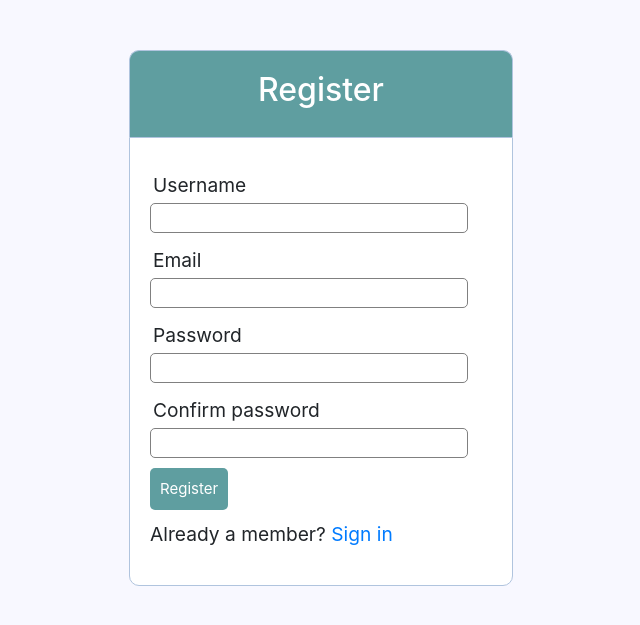
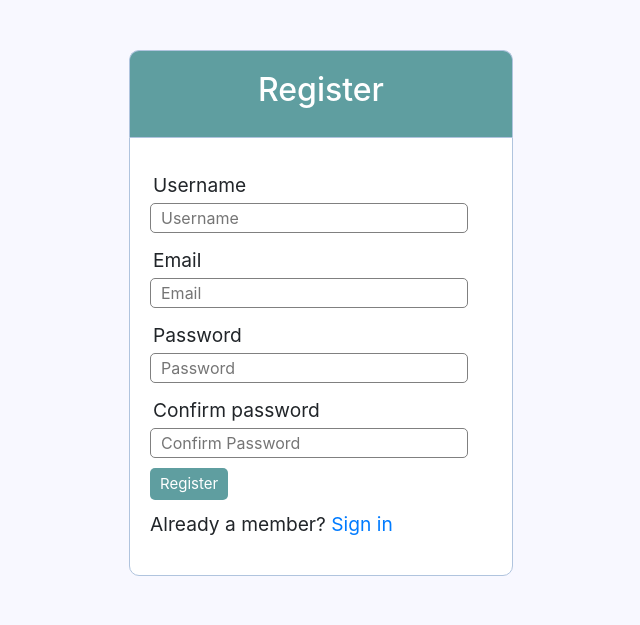
Before and after one commit to BryanTieu/SoftwareGroupProject, a PHP site: page /Project/register.php in a window 1280 px wide. Shown: the top 625 px of the page, without its empty margins (319-959 px from the left). Run offline with PHP 8.4, Linux system fonts and the light colour scheme; some libraries are stand-ins or nearby versions.

Commit message:
Add files via upload

```diff
--- a/Project/index.php
+++ b/Project/index.php
@@ -18,7 +18,7 @@ if (isset($_GET['logout'])) {
     <meta charset="UTF-8">
     <meta name="viewport" content="width=device-width, initial-scale=1.0">
     <meta http-equiv="X-UA-Compatible" content="ie=edge">
-    <title>Fuel Quote</title>
+    <title>Home Page</title>
     <link rel="stylesheet" href="https://maxcdn.bootstrapcdn.com/bootstrap/4.0.0/css/bootstrap.min.css"
           integrity="sha384-Gn5384xqQ1aoWXA+058RXPxPg6fy4IWvTNh0E263XmFcJlSAwiGgFAW/dAiS6JXm" crossorigin="anonymous">
     <link rel="stylesheet" href="style.css">
--- a/Project/profile.php
+++ b/Project/profile.php
@@ -130,7 +130,7 @@ if (!isset($_SESSION['username'])) {
         <div class="input-group">
             <label>Fullname</label>
             <label>
-                <input type="text" name="full_name" placeholder="Enter FullName" style="width:20em; text-align: left; padding: 5px 5px" required value=" <?php echo $full_name; ?>" />
+                <input type="text" name="full_name" placeholder="Enter Full Name" style="width:20em; text-align: left; padding: 5px 5px" required />
             </label>
         </div>
 
@@ -165,7 +165,7 @@ if (!isset($_SESSION['username'])) {
         <div class="form-group">
             <!-- State Button -->
             <label for="areastate" class="control-label">State</label>
-            <select class="form-control" id="areastate" type="text" name="areastate" required>
+            <select class="form-control" id="areastate" type="text" name="areastate" autocomplete="off" required>
                 <option value="<?php echo $state="AL"; ?>">AL</option>
                 <option value="<?php echo $state="Ak"; ?>">AK</option>
                 <option value="<?php echo $state="AZ"; ?>">AZ</option>
@@ -231,6 +231,7 @@ if (!isset($_SESSION['username'])) {
                 name="zip" placeholder="#####" required="required" /> -->
         </div>
 
+        Please Confirm Before Submitting
         <!-- Submit Button -->
         <div class="input-group">
             <button type="submit" class="btn" name="update">Update</button>
--- a/Project/register.php
+++ b/Project/register.php
@@ -6,7 +6,7 @@
     <meta charset="UTF-8">
     <meta name="viewport" content="width=device-width, initial-scale=1.0">
     <meta http-equiv="X-UA-Compatible" content="ie=edge">
-    <title>Fuel Quote</title>
+    <title>Register</title>
     <link rel="stylesheet" href="https://maxcdn.bootstrapcdn.com/bootstrap/4.0.0/css/bootstrap.min.css"
           integrity="sha384-Gn5384xqQ1aoWXA+058RXPxPg6fy4IWvTNh0E263XmFcJlSAwiGgFAW/dAiS6JXm" crossorigin="anonymous">
     <link rel="stylesheet" href="style.css">
@@ -43,22 +43,22 @@
   	<?php include('errors.php'); ?>
   	<div class="input-group">
   	  <label>Username</label>
-  	  <input type="text" name="username" value="<?php echo $username; ?>">
+  	  <input type="text" name="username" style="text-align: left; padding: 5px 10px;" placeholder="Username" value="<?php echo $username; ?>">
   	</div>
   	<div class="input-group">
   	  <label>Email</label>
-  	  <input type="email" name="email" value="<?php echo $email; ?>">
+  	  <input type="email" name="email" style="text-align: left; padding: 5px 10px;" placeholder="Email" value="<?php echo $email; ?>">
   	</div>
   	<div class="input-group">
   	  <label>Password</label>
-  	  <input type="password" name="password_1">
+  	  <input type="password" name="password_1" style="text-align: left; padding: 5px 10px;" placeholder="Password">
   	</div>
   	<div class="input-group">
   	  <label>Confirm password</label>
-  	  <input type="password" name="password_2">
+  	  <input type="password" name="password_2" style="text-align: left; padding: 5px 10px;" placeholder="Confirm Password">
   	</div>
   	<div class="input-group">
-  	  <button type="submit" class="btn" name="reg_user">Register</button>
+  	  <button type="submit" class="btn" name="reg_user" style="text-align: left; padding: 5px 10px;">Register</button>
   	</div>
   	<p>
   		Already a member? <a href="login.php">Sign in</a>
--- a/Project/server.php
+++ b/Project/server.php
@@ -1,3 +1,4 @@
+
 <?php
 session_start();
 
@@ -12,6 +13,13 @@ $address2 = "";
 $city = "";
 $state = "";
 $zipcode = "";
+
+// Get Quote values initialized
+$currentPrice = 1.50;
+$companyProfit = .10;
+$locationFactor = 0.04;
+$history = 0.00;
+$gallons = 0.03;
 
 
 // connect to the database
@@ -89,7 +97,8 @@ if (isset($_POST['login_user'])) {
             $_SESSION['success'] = "You are now logged in please update your profile if needed";
 
             header('location: profile.php');
-        }else {
+        }
+        else {
             array_push($errors, "Wrong username/password combination");
         }
     }
@@ -103,37 +112,4 @@ if (isset($_GET['logout'])) {
     header("location: login.php");
 }
 
-// this code does not work for some reason had to do it the ugly way will fix in the future ***
-// User Profile
-//if(isset($_POST['update'])) {
-    //$id = $_SESSION['id'];
-    //$checkIdquery=mysqli_query($db,"SELECT * FROM users where id='$id' LIMIT 1")or die(mysqli_error($db));
-
-    // receive all input values from the form
-    //$full_name = mysqli_real_escape_string($db, $_POST['full_name']);
-    //$gender = mysqli_real_escape_string($db, $_POST['gender']);
-    //$age = mysqli_real_escape_string($db, $_POST['age']);
-    //$address = mysqli_real_escape_string($db, $_POST['address']);
-    //$email = mysqli_real_escape_string($db, $_POST['email']);
-
-    //$full_name = $_POST['full_name'];
-    //$gender = $_POST['gender'];
-    //$age = $_POST['age'];
-    //$address = $_POST['address'];
-    //$email = $_POST['email'];
-
-    // FOR SOME REASON THIS DOES NOT UPDATE THE VALUES IN THE TABLE I THINK
-    // IT HAS TO DO WITH THE EMPTY TABLES AND THE UPDATE FUNCTION AS IT WONT
-    // UPDATE A EMPTY TABLE. THERE IS A BUG THAT WHEN SUBMITTING TO UPDATE
-    // THE "WELCOME USERNAME" WILL DISAPPEAR ON THE INDEX.PHP PAGE.
-    //$query = "UPDATE users SET full_name='$full_name', gender='$gender', age='$age', address='$address', email='$email'
-                      //WHERE id = '$id'";
-    //mysqli_query($db, $query) or die(mysqli_error($db));
-
-    //$_SESSION['username'] = $username;
-    //$_SESSION['success'] = "You have updated your profile";
-    //header('location: index.php');
-//}
-
-
 ?>
--- a/Project/style.css
+++ b/Project/style.css
@@ -34,15 +34,17 @@ form, .content {
     text-align: left;
     margin: 3px;
 }
+
 .input-group input {
     height: 30px;
     width: 93%;
-    padding: 5px 50px;
+    padding: 5px 5px;
     font-size: 16px;
     border-radius: 5px;
     border: 1px solid gray;
-    text-align: right
+    text-align: left;
 }
+
 .btn {
     padding: 10px;
     font-size: 15px;
--- a/Project/submit.php
+++ b/Project/submit.php
@@ -33,6 +33,7 @@ $totalprice = $suggestedprice * (int)$gallons;
 ?>
 
 <div class="input-group">
+    <!-- Suggested Price -->
     <label>Suggested Price</label>
     <br>
     <label>
@@ -40,12 +41,15 @@ $totalprice = $suggestedprice * (int)$gallons;
         echo "$".$suggestedprice;
         ?>" readonly>
     </label>
+    <!-- End -->
     <br>
+    <!-- Total Price -->
     <label>Total Price</label>
     <br>
     <label>
-        <input type="text" name="sugprice" style="width:20em; text-align: left; padding: 5px 5px" value="<?php
+        <input type="text" name="totprice" style="width:20em; text-align: left; padding: 5px 5px" value="<?php
         echo "$".$totalprice;
         ?>" readonly>
     </label>
+    <!-- End -->
 </div>
```
Also changed, not shown: Project/fuelQuoteForm.php (+37 -28 lines).
